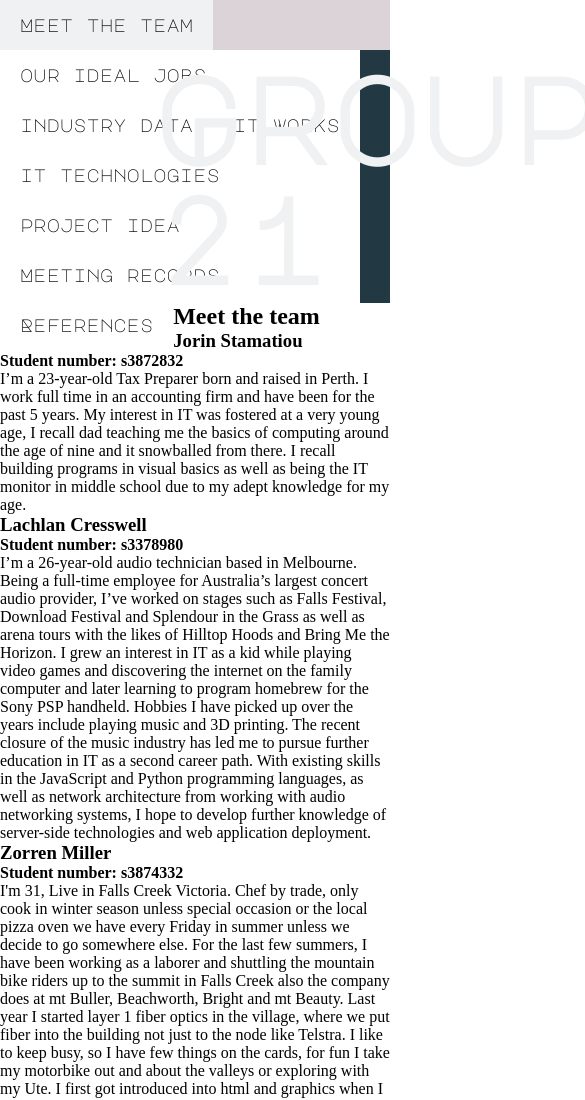
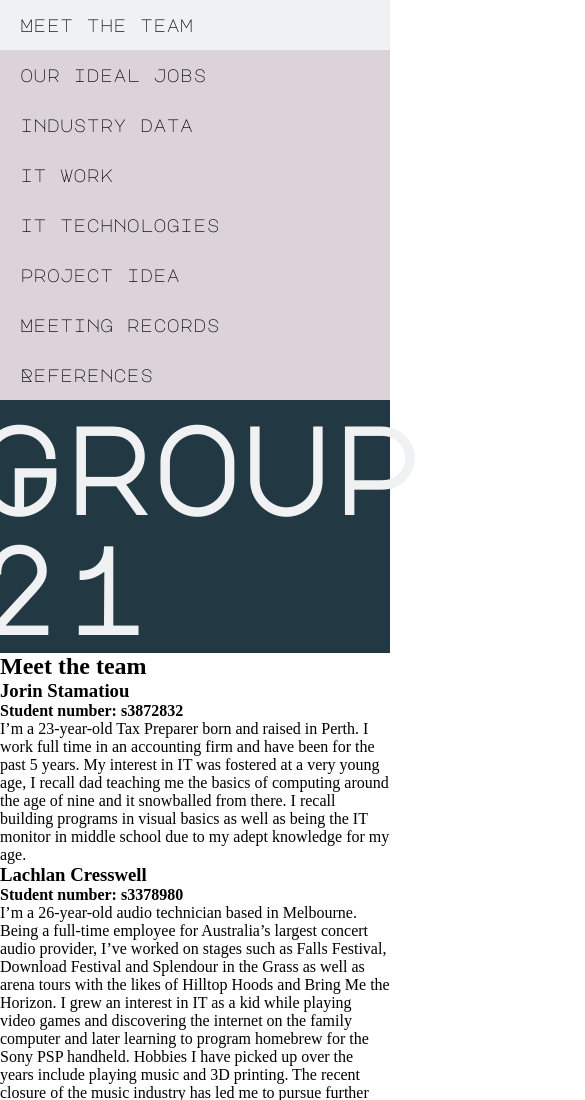
Before and after one commit to michelle-woolley/group21, a plain HTML site: page index.html in a window 390 px wide. Shown: the top 1100 px of the page, 585 px wide, since content can reach past the window. Drawn offline with Linux system fonts and the light colour scheme.

Commit message:
Added responsive web design
Responsive web design added to nav bar

```diff
--- a/index.html
+++ b/index.html
@@ -3,6 +3,7 @@
 
 <head>
   <title>Group 21's Project</title>
+  <meta name="viewport" content="width=device-width, initial-scale=1.0">
   <link href="https://fonts.googleapis.com/css2?family=Major+Mono+Display&display=swap" rel="stylesheet">
   <link rel="stylesheet" href="style.css">
 </head>
@@ -13,7 +14,7 @@
       <li><a class="activeLink" href="index.html">Meet the team</a></li>
       <li><a href="idealJobs.html">our ideal jobs</a></li>
       <li><a href="industryData.html">industry data</a></li>
-      <li><a href="itWork.html"it work</a>it works</li>
+      <li><a href="itWork.html">it work</a></li>
       <li><a href="itTechnologies.html">it technologies</a></li>
       <li><a href="projectIdea.html">project idea</a></li>
       <li><a href="meetingRecords.html">Meeting records</a></li>
--- a/style.css
+++ b/style.css
@@ -8,9 +8,14 @@ html, body {
 }
 
 nav {
+  display:flex;
   width: 100%;
-  height: 50px;
-  background-color: #DBD3D8
+  background-color: #DBD3D8;
+}
+
+ul {
+  display: flex;
+  width: 100%;
 }
 
 li {
@@ -57,3 +62,14 @@ a:visited {
   font-size: 120px;
   font-family: 'Major Mono Display', monospace;
 }
+
+@media (max-width: 1700px) {
+  li {
+    width: 100%;
+    flex: 100%;
+  }
+
+  ul {
+    flex-wrap: wrap;
+  }
+}
```
Also changed, not shown: idealJobs.html (+1 -0 lines), industryData.html (+1 -0 lines), itTechnologies.html (+1 -0 lines), itWork.html (+1 -0 lines), meetingRecords.html (+1 -0 lines), projectIdea.html (+1 -0 lines), references.html (+1 -0 lines).
